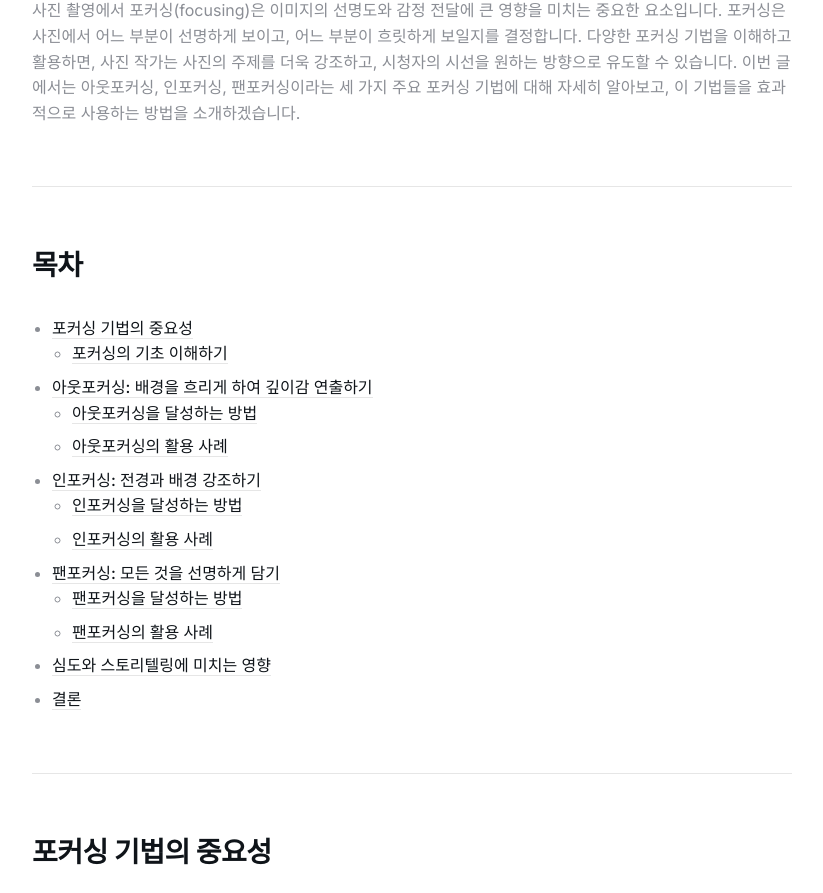
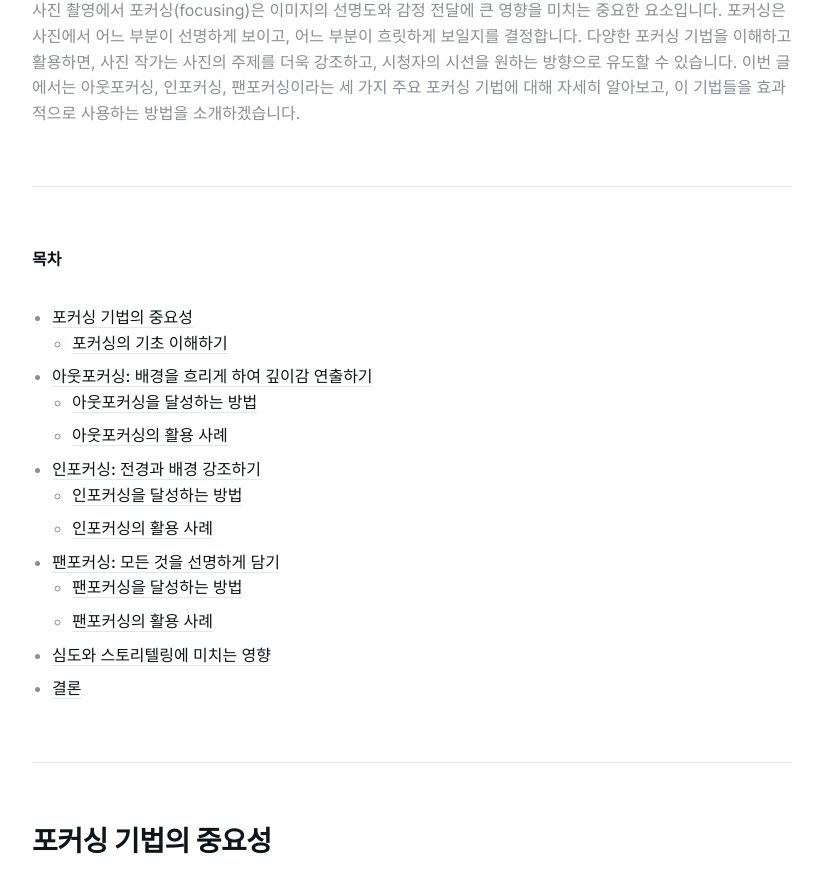
Before and after one commit to meta-blog/meta-blog.github.io, a Jekyll site: the page built from _posts/2024-08-24-포커싱 종류와 방법.md, in a window 1280 px wide. Shown: the part 815-1708 px from the top of the page, without its empty margins (228-1051 px from the left). Built offline with Jekyll 4.4.1, drawn with Linux system fonts in a browser that asks for light colours.

```diff
--- a/_posts/2024-08-24-포커싱 종류와 방법.md
+++ b/_posts/2024-08-24-포커싱 종류와 방법.md
@@ -11,7 +11,7 @@ tags:
 
 ---
 
-## **목차**
+**목차**
 - [포커싱 기법의 중요성](#포커싱-기법의-중요성)
   - [포커싱의 기초 이해하기](#포커싱의-기초-이해하기)
 - [아웃포커싱: 배경을 흐리게 하여 깊이감 연출하기](#아웃포커싱-배경을-흐리게-하여-깊이감-연출하기)
```
